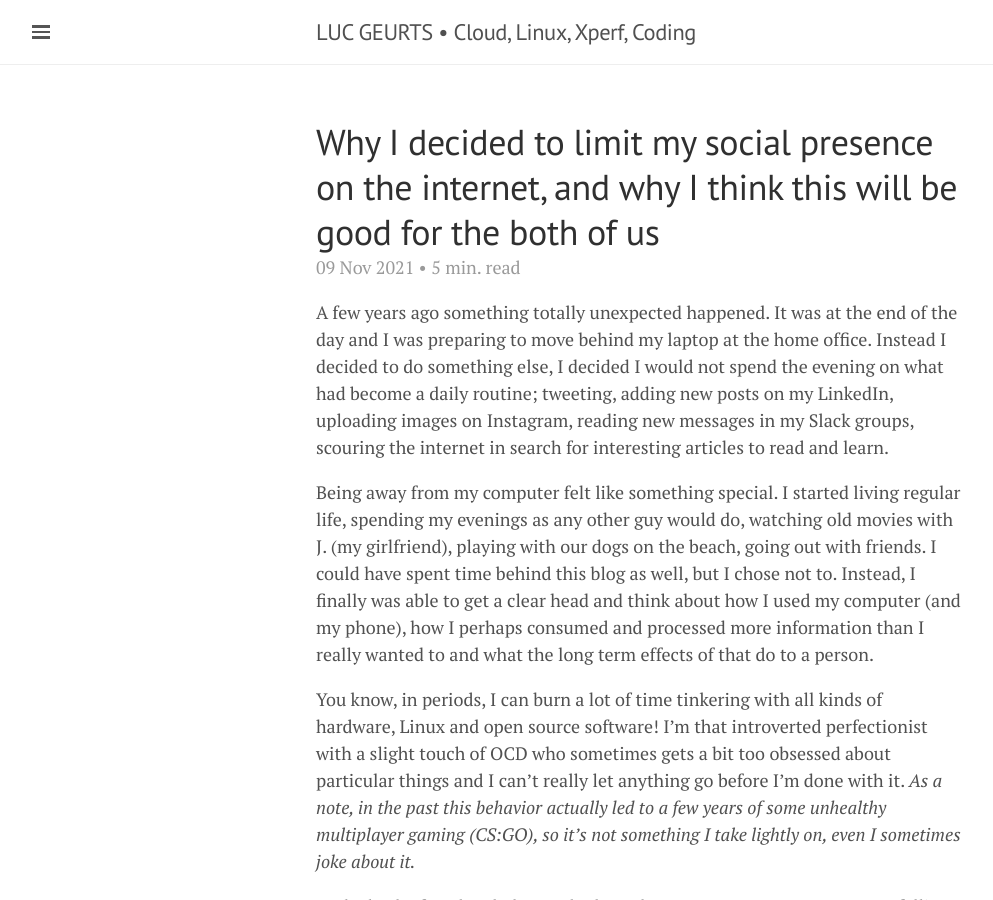
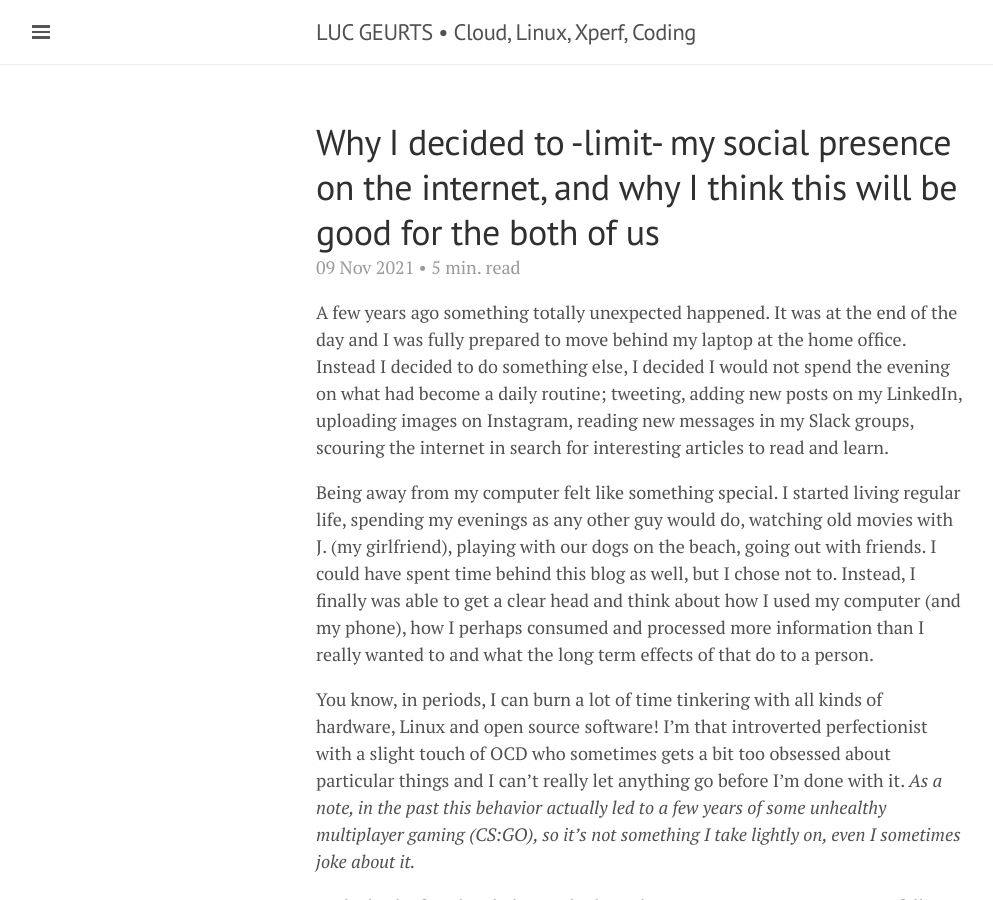
Before and after one commit to lgeurts/lgeurts.github.io, a Jekyll site: the page built from _posts/2021-11-09-why-i-decided-to-limit-my-social-presence.md, in a window 1280 px wide and 900 px high. Shown: the whole window, without its empty margins (0-993 px from the left). Built offline with Jekyll 4.4.1, drawn with Linux system fonts in a browser that asks for light colours; nearby versions of some CDN libraries; comment, search, counter and statistics services are not loaded.

Commit message:
Update 2021-11-09-why-i-decided-to-limit-my-social-presence.md

```diff
--- a/_posts/2021-11-09-why-i-decided-to-limit-my-social-presence.md
+++ b/_posts/2021-11-09-why-i-decided-to-limit-my-social-presence.md
@@ -1,14 +1,14 @@
 ---
 
 layout: post
-title: Why I decided to limit my social presence on the internet, and why I think this will be good for the both of us
+title: Why I decided to -limit- my social presence on the internet, and why I think this will be good for the both of us
 read_time: true
 comments: true
 category: Health & Productivity
 tags: [ Health ]
 
 ---
-A few years ago something totally unexpected happened. It was at the end of the day and I was preparing to move behind my laptop at the home office. Instead I decided to do something else, I decided I would not spend the evening on what had become a daily routine; tweeting, adding new posts on my LinkedIn, uploading images on Instagram, reading new messages in my Slack groups, scouring the internet in search for interesting articles to read and learn.
+A few years ago something totally unexpected happened. It was at the end of the day and I was fully prepared to move behind my laptop at the home office. Instead I decided to do something else, I decided I would not spend the evening on what had become a daily routine; tweeting, adding new posts on my LinkedIn, uploading images on Instagram, reading new messages in my Slack groups, scouring the internet in search for interesting articles to read and learn.
 
 Being away from my computer felt like something special. I started living regular life, spending my evenings as any other guy would do, watching old movies with J. (my  girlfriend), playing with our dogs on the beach, going out with friends. I could have spent time behind this blog as well, but I chose not to. Instead, I finally was able to get a clear head and think about how I used my computer (and my phone), how I perhaps consumed and processed more information than I really wanted to and what the long term effects of that do to a person.
 
```
